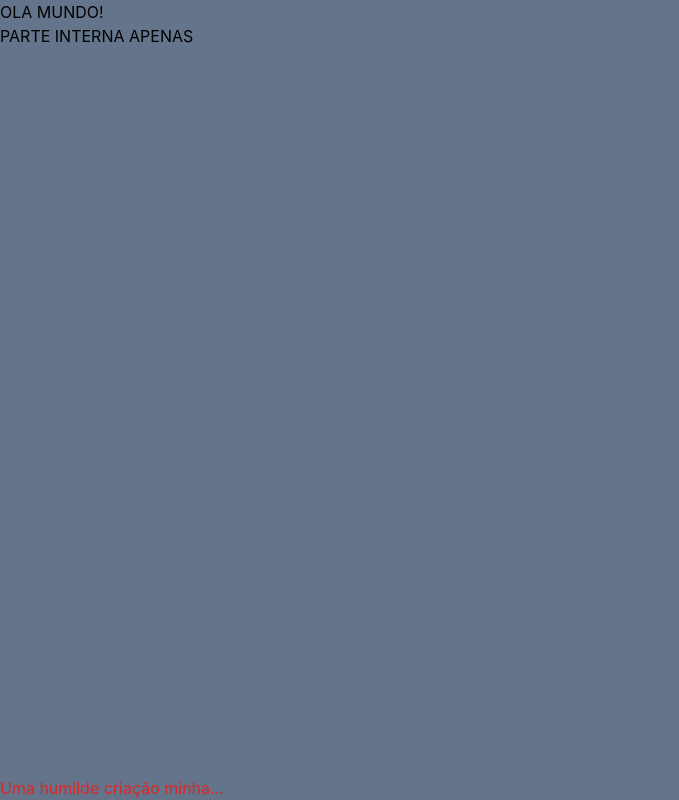
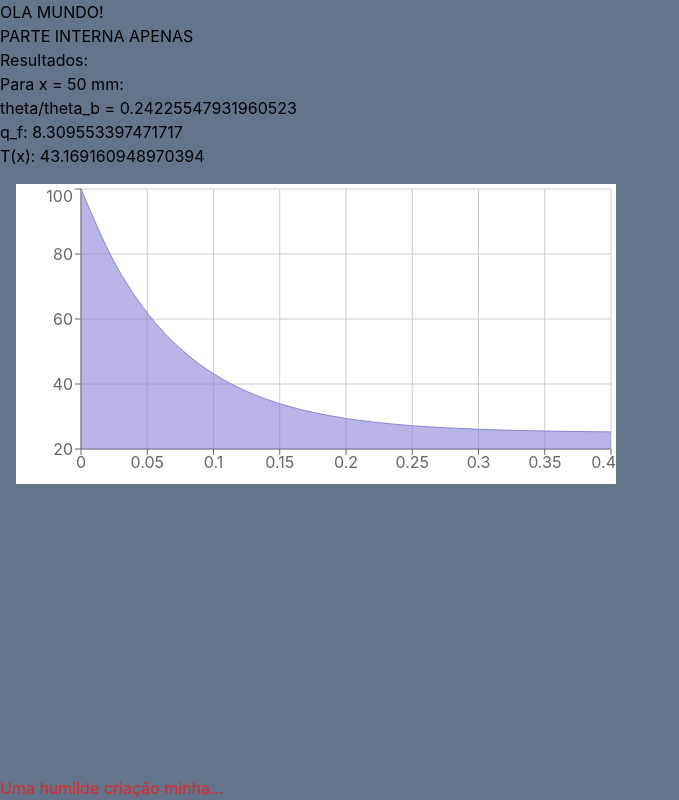
Before and after one commit to VoidSeeder/first-react-project, a Next.js app: page / in a window 1280 px wide. Shown: the whole page, without its empty margins (0-679 px from the left). Built offline with nearby package versions, Linux system fonts and the light colour scheme.

Commit message:
inicio da aplicação, com valores hard coded por enquanto

```diff
--- a/package.json
+++ b/package.json
@@ -11,7 +11,8 @@
   "dependencies": {
     "next": "12.1.5",
     "react": "18.0.0",
-    "react-dom": "18.0.0"
+    "react-dom": "18.0.0",
+    "recharts": "^2.1.9"
   },
   "devDependencies": {
     "@types/node": "17.0.25",
--- a/pages/index.tsx
+++ b/pages/index.tsx
@@ -1,13 +1,162 @@
-import type { NextPage } from "next";
-import Head from "next/head";
-// import styles from '../styles/Home.module.css'
+import {
+    Area,
+    AreaChart,
+    CartesianGrid,
+    Line,
+    LineChart,
+    ResponsiveContainer,
+    Tooltip,
+    XAxis,
+    YAxis,
+} from "recharts";
 
-const Home: NextPage = () => {
+type ChartPointType = {
+    x: number;
+    T: number;
+};
+
+export default function Home() {
+    //Ar
+    const T_inf = 25; // °C
+    const h = 100; // W/(m^2*K)
+
+    //Cobre
+    const k = 398; // W/(m*K)
+
+    //Geometria
+    const d = 0.005; // m (5 mm)
+    const T_b = 100; // °C
+    const x = 0.1;
+
+    function temperatureDistribution(m: number, x: number): number {
+        return Math.exp(-m * x);
+    }
+
+    function M(
+        h: number,
+        P: number,
+        k: number,
+        A_tr: number,
+        theta_b: number
+    ): number {
+        return Math.sqrt(h * P * k * A_tr) * theta_b;
+    }
+
+    function P(d: number): number {
+        return Math.PI * d;
+    }
+
+    function finHeatTransferHate(M: number): number {
+        return M;
+    }
+
+    function m(h: number, P: number, k: number, A_tr: number): number {
+        return Math.sqrt((h * P) / (k * A_tr));
+    }
+
+    function A_tr(radius: number): number {
+        return Math.PI * Math.pow(radius, 2);
+    }
+
+    function theta_b(T_b: number, T_inf: number): number {
+        return T_b - T_inf;
+    }
+
+    function T(
+        T_inf: number,
+        T_b: number,
+        temperatureDistribution: number
+    ): number {
+        return T_inf + (T_b - T_inf) * temperatureDistribution;
+    }
+
+    function generateChartPoints(
+        x_initial: number,
+        x_final: number,
+        x_resolution: number,
+        T_x: (x: number) => number
+    ): ChartPointType[] {
+        const points: ChartPointType[] = [];
+
+        for (var x: number = x_initial; Math.round(x * 1000) / 1000 <= x_final; x += x_resolution) {
+            points.push({ x: Math.round(x * 1000) / 1000, T: T_x(x) });
+        }
+
+        return points;
+    }
+
+    function getCordX(x: number): number {
+        return (530 / 0.3) * x + 65;
+    }
+
+    function getCordY(x: number): number {
+        return (260 / (100 - 20)) * x;
+    }
+
     return (
         <div>
             <h2>PARTE INTERNA APENAS</h2>
+            <h3>Resultados:</h3>
+            <h4>Para x = 50 mm:</h4>
+            <p>
+                theta/theta_b ={" "}
+                {temperatureDistribution(m(h, P(d), k, A_tr(d / 2)), x)}
+            </p>
+            <p>
+                q_f:{" "}
+                {finHeatTransferHate(
+                    M(h, P(d), k, A_tr(d / 2), theta_b(T_b, T_inf))
+                )}
+            </p>
+            <p>
+                T(x):{" "}
+                {T(
+                    T_inf,
+                    T_b,
+                    temperatureDistribution(m(h, P(d), k, A_tr(d / 2)), x)
+                )}
+            </p>
+            <div className="bg-white m-4 w-[600px] h-[300px]">
+                <ResponsiveContainer width="100%" height="100%">
+                    <AreaChart
+                        width={600}
+                        height={300}
+                        data={generateChartPoints(
+                            0,
+                            0.4,
+                            0.025,
+                            (x_value: number) => {
+                                return T(
+                                    T_inf,
+                                    T_b,
+                                    temperatureDistribution(
+                                        m(h, P(d), k, A_tr(d / 2)),
+                                        x_value
+                                    )
+                                );
+                            }
+                        )}
+                    >
+                        {/* <Line type="monotone" dataKey="T" stroke="black" /> */}
+                        <CartesianGrid
+                            stroke="#ccc"
+                            // verticalPoints={[
+                            //     0.05, 0.1, 0.15, 0.2, 0.25, 0.3,
+                            // ].map((value) => getCordX(value))}
+                            // horizontalPoints={[40, 60, 100].map((value) => getCordY(value))}
+                        />
+                        <XAxis dataKey="x" />
+                        <YAxis type="number" domain={[20, 100]} />
+                        <Tooltip />
+                        <Area
+                            type="monotone"
+                            dataKey="T"
+                            stroke="#8884d8"
+                            fill="#8884d8"
+                        />
+                    </AreaChart>
+                </ResponsiveContainer>
+            </div>
         </div>
     );
-};
-
-export default Home;
+}
```
Also changed, not shown: 1 other file (tests, documents, lock files or other folders).
